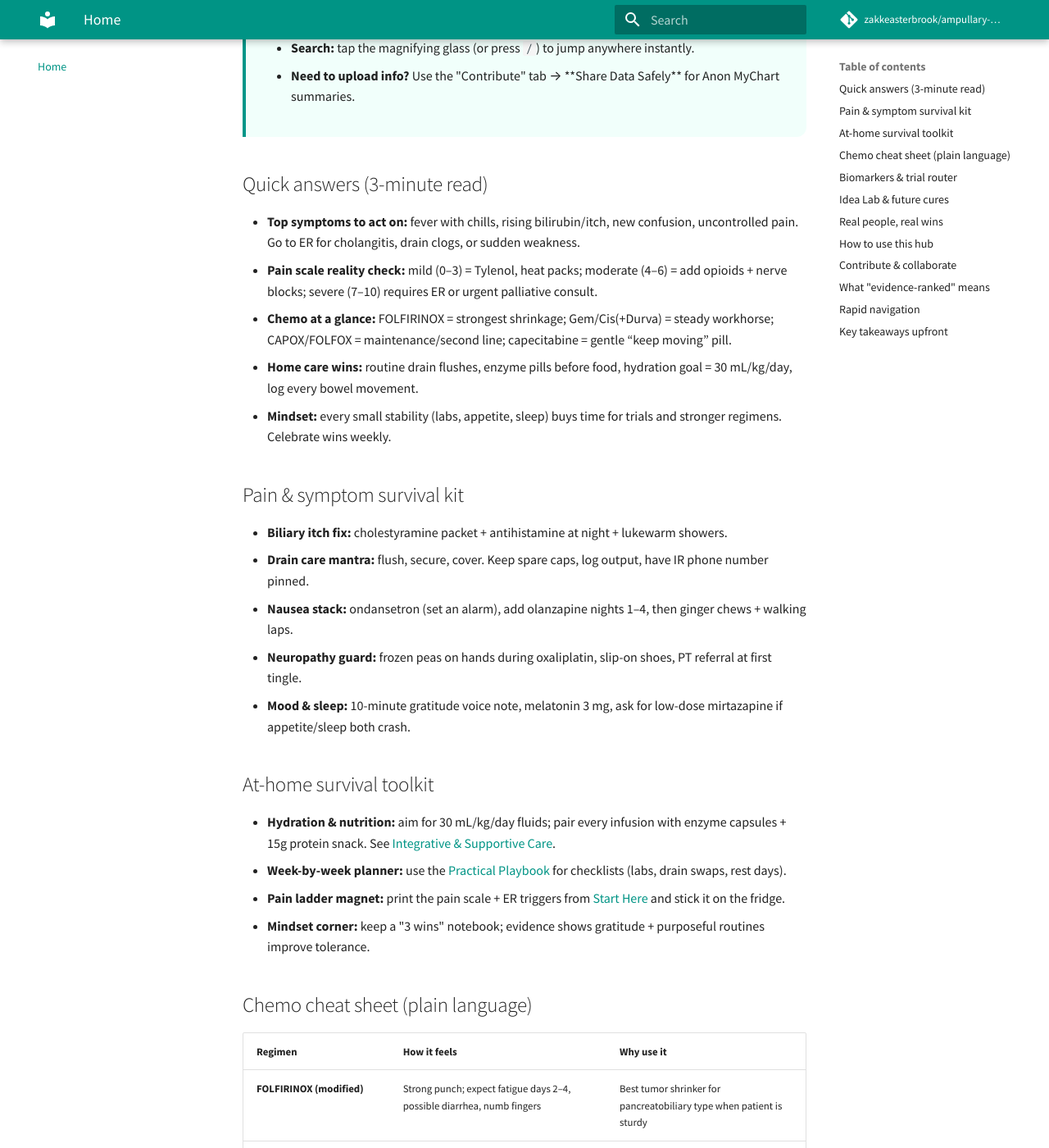
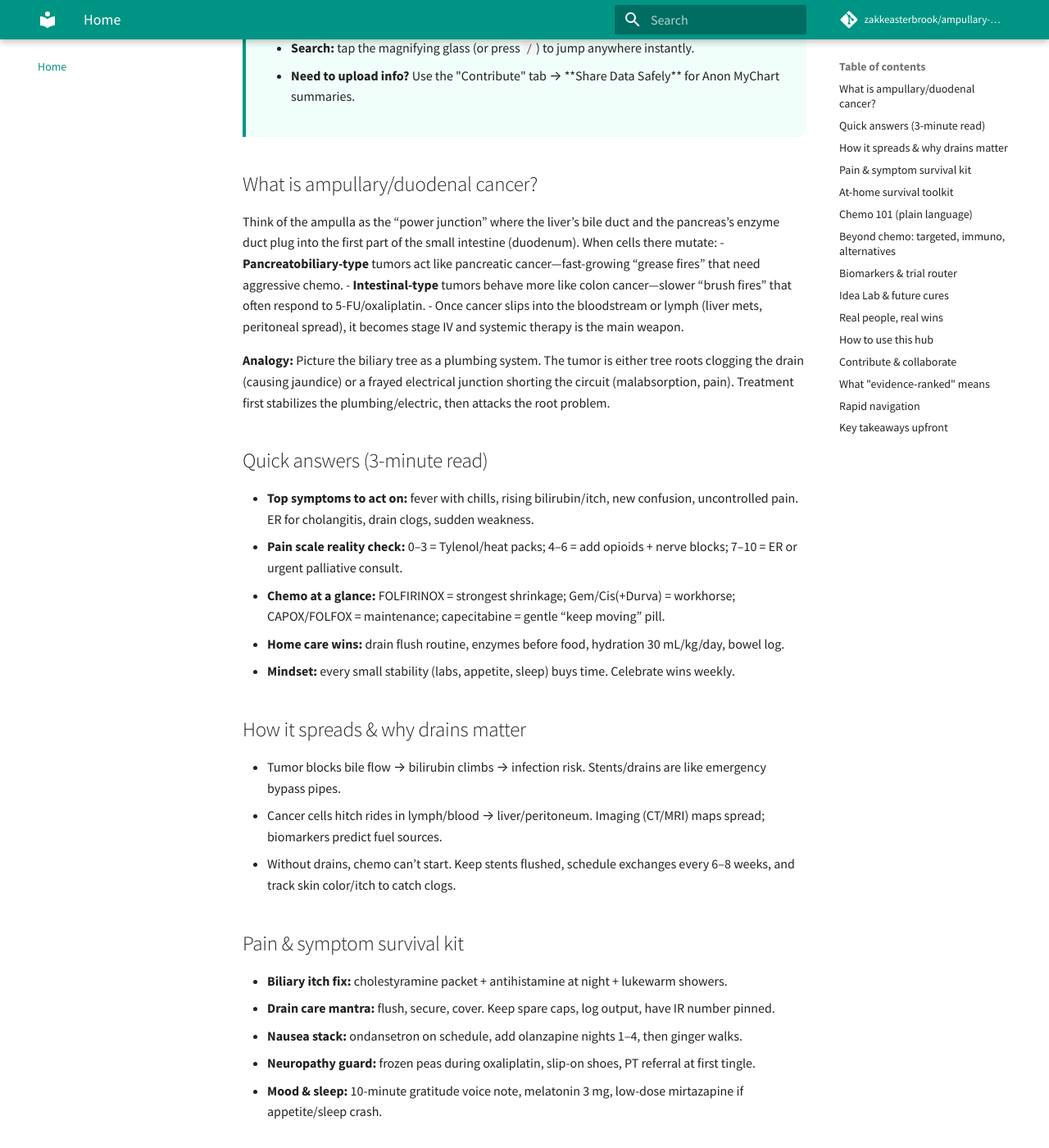
Before and after one commit to zakkeasterbrook/ampullary-duodenal-cancer-research-hub, an MkDocs documentation site: the page built from docs/index.md, in a window 1280 px wide and 1400 px high, scrolled down 1322 px. Shown: the whole window at 82% size. Built offline with MkDocs 1.6.1 and Material for MkDocs 9.7.7, drawn with Linux system fonts in a browser that asks for light colours; comment, search, counter and statistics services are not loaded; some of the changed text lies outside the part shown.

Commit message:
docs: expand homepage explainer for families + experts

```diff
--- a/docs/index.md
+++ b/docs/index.md
@@ -38,50 +38,71 @@
   </ul>
 </div>
 
+## What is ampullary/duodenal cancer?
+
+Think of the ampulla as the “power junction” where the liver’s bile duct and the pancreas’s enzyme duct plug into the first part of the small intestine (duodenum). When cells there mutate:
+- **Pancreatobiliary-type** tumors act like pancreatic cancer—fast-growing “grease fires” that need aggressive chemo.
+- **Intestinal-type** tumors behave more like colon cancer—slower “brush fires” that often respond to 5-FU/oxaliplatin.
+- Once cancer slips into the bloodstream or lymph (liver mets, peritoneal spread), it becomes stage IV and systemic therapy is the main weapon.
+
+**Analogy:** Picture the biliary tree as a plumbing system. The tumor is either tree roots clogging the drain (causing jaundice) or a frayed electrical junction shorting the circuit (malabsorption, pain). Treatment first stabilizes the plumbing/electric, then attacks the root problem.
+
 ## Quick answers (3-minute read)
 
-- **Top symptoms to act on:** fever with chills, rising bilirubin/itch, new confusion, uncontrolled pain. Go to ER for cholangitis, drain clogs, or sudden weakness.
-- **Pain scale reality check:** mild (0–3) = Tylenol, heat packs; moderate (4–6) = add opioids + nerve blocks; severe (7–10) requires ER or urgent palliative consult.
-- **Chemo at a glance:** FOLFIRINOX = strongest shrinkage; Gem/Cis(+Durva) = steady workhorse; CAPOX/FOLFOX = maintenance/second line; capecitabine = gentle “keep moving” pill.
-- **Home care wins:** routine drain flushes, enzyme pills before food, hydration goal = 30 mL/kg/day, log every bowel movement.
-- **Mindset:** every small stability (labs, appetite, sleep) buys time for trials and stronger regimens. Celebrate wins weekly.
+- **Top symptoms to act on:** fever with chills, rising bilirubin/itch, new confusion, uncontrolled pain. ER for cholangitis, drain clogs, sudden weakness.
+- **Pain scale reality check:** 0–3 = Tylenol/heat packs; 4–6 = add opioids + nerve blocks; 7–10 = ER or urgent palliative consult.
+- **Chemo at a glance:** FOLFIRINOX = strongest shrinkage; Gem/Cis(+Durva) = workhorse; CAPOX/FOLFOX = maintenance; capecitabine = gentle “keep moving” pill.
+- **Home care wins:** drain flush routine, enzymes before food, hydration 30 mL/kg/day, bowel log.
+- **Mindset:** every small stability (labs, appetite, sleep) buys time. Celebrate wins weekly.
+
+## How it spreads & why drains matter
+
+- Tumor blocks bile flow → bilirubin climbs → infection risk. Stents/drains are like emergency bypass pipes.
+- Cancer cells hitch rides in lymph/blood → liver/peritoneum. Imaging (CT/MRI) maps spread; biomarkers predict fuel sources.
+- Without drains, chemo can’t start. Keep stents flushed, schedule exchanges every 6–8 weeks, and track skin color/itch to catch clogs.
 
 ## Pain & symptom survival kit
 
 - **Biliary itch fix:** cholestyramine packet + antihistamine at night + lukewarm showers.
-- **Drain care mantra:** flush, secure, cover. Keep spare caps, log output, have IR phone number pinned.
-- **Nausea stack:** ondansetron (set an alarm), add olanzapine nights 1–4, then ginger chews + walking laps.
-- **Neuropathy guard:** frozen peas on hands during oxaliplatin, slip-on shoes, PT referral at first tingle.
-- **Mood & sleep:** 10-minute gratitude voice note, melatonin 3 mg, ask for low-dose mirtazapine if appetite/sleep both crash.
+- **Drain care mantra:** flush, secure, cover. Keep spare caps, log output, have IR number pinned.
+- **Nausea stack:** ondansetron on schedule, add olanzapine nights 1–4, then ginger walks.
+- **Neuropathy guard:** frozen peas during oxaliplatin, slip-on shoes, PT referral at first tingle.
+- **Mood & sleep:** 10-minute gratitude voice note, melatonin 3 mg, low-dose mirtazapine if appetite/sleep crash.
 
 ## At-home survival toolkit
 
-- **Hydration & nutrition:** aim for 30 mL/kg/day fluids; pair every infusion with enzyme capsules + 15g protein snack. See [Integrative & Supportive Care](supportive-care.md).
-- **Week-by-week planner:** use the [Practical Playbook](practical-playbook.md) for checklists (labs, drain swaps, rest days).
-- **Pain ladder magnet:** print the pain scale + ER triggers from [Start Here](start-here.md) and stick it on the fridge.
-- **Mindset corner:** keep a "3 wins" notebook; evidence shows gratitude + purposeful routines improve tolerance.
+- **Hydration & nutrition:** aim for 30 mL/kg/day; pair every meal with enzymes + protein snack (see [Integrative & Supportive Care](supportive-care.md)).
+- **Week-by-week planner:** [Practical Playbook](practical-playbook.md) tracks labs, drain swaps, rest days.
+- **Pain ladder magnet:** print triggers from [Start Here](start-here.md) and stick on fridge.
+- **Mindset corner:** “3 wins” notebook + music you love; resilience improves chemo tolerance.
 
-## Chemo cheat sheet (plain language)
+## Chemo 101 (plain language)
 
-| Regimen | How it feels | Why use it |
-|---------|--------------|------------|
-| **FOLFIRINOX (modified)** | Strong punch; expect fatigue days 2–4, possible diarrhea, numb fingers | Best tumor shrinker for pancreatobiliary type when patient is sturdy |
-| **Gemcitabine + Cisplatin (+Durvalumab)** | Rhythm routine: day 1 & 8 infusions, off week to recover; watch kidneys & hearing | Standard for most biliary cancers; durva adds immune boost |
-| **Gemcitabine + Nab-Paclitaxel** | Similar to pancreatic regimens; neuropathy tends to creep in | Used when cisplatin or irinotecan aren’t options |
-| **CAPOX / FOLFOX** | IV plus oral capecitabine “chemo pills”; hands/feet need extra lotion | Adjuvant after surgery or second-line maintenance |
-| **Capecitabine solo** | Pill only, manageable at home | For frail patients or maintenance between scans |
+| Regimen | How it works (analogy) | How it feels | Why use it |
+|---------|------------------------|--------------|------------|
+| **FOLFIRINOX (modified)** | Multi-tool jackhammer smashing fast cells | Strong punch; fatigue days 2–4, possible diarrhea, numb fingers | Best shrinkage for pancreatobiliary subtype |
+| **Gemcitabine + Cisplatin (+Durvalumab)** | Twin pressure washers plus immune spotlight | Day 1 & 8 infusions, off week to recover; watch kidneys/hearing | Standard biliary regimen; durva adds immune boost |
+| **Gemcitabine + Nab-Paclitaxel** | Sandblaster for stubborn plaques | Similar to pancreatic regimens; neuropathy creeps in | When cisplatin/irinotecan aren’t options |
+| **CAPOX / FOLFOX** | IV primer + oral “paint” sealing leftover cells | Hands/feet need lotion; easier clinic schedule | Adjuvant or second-line maintenance |
+| **Capecitabine solo** | Gentle weatherproof coat | Pill-only, manageable at home | Frail patients or maintenance between scans |
+
+## Beyond chemo: targeted, immuno, alternatives
+
+- **Biomarker playbook:** [Biomarkers & Testing](biomarkers.md) explains HER2, MSI-H, KRAS G12C, BRCA/PALB2, NTRK, FGFR, TMB. Match results to trials via [Clinical Trials](clinical-trials.md).
+- **Immunotherapy:** MSI-H/dMMR or TMB-high tumors often respond to pembrolizumab/dostarlimab; TOPAZ-1 adds durvalumab even to MSI-stable disease.
+- **Alternative toolkit:** Curious about ivermectin, fenbendazole, high-dose vitamin C, mistletoe, HBOT, etc.? Read evidence, risks, and community links at the [Alternative Toolkit](alternative-toolkit.md) before trying anything.
 
 ## Biomarkers & trial router
 
-1. Run the full panel (MMR/MSI, HER2, KRAS, BRCA/PALB2, TMB, NTRK/FGFR) → see [Biomarkers & Testing](biomarkers.md).
-2. Match to trials using the filters + outreach email inside [Clinical Trials](clinical-trials.md).
-3. Log results in the Community Hub so others can see what doors opened.
+1. Run the full panel (MMR/MSI, HER2, KRAS, BRCA/PALB2, TMB, NTRK/FGFR).
+2. Use the filters + outreach scripts in [Clinical Trials](clinical-trials.md) to contact coordinators.
+3. Share outcomes in the Community Hub so others learn fast.
 
 ## Idea Lab & future cures
 
-- Explore emerging combos, AI prompts, and home experiments in the [Future Frontiers](future-frontiers.md) page.
-- Submit anonymized clinic-note digests + scans via [Share Data Safely](share-data.md) so agents can map symptom → intervention → outcome.
-- Request help or co-researchers by opening a “New Topic” issue tagged **Idea Lab**.
+- Explore emerging combos, AI prompts, and home experiments in [Future Frontiers](future-frontiers.md).
+- Submit anonymized clinic-note digests via [Share Data Safely](share-data.md).
+- Request collaborators by opening a “New Topic” issue tagged **Idea Lab**.
 
 ## Real people, real wins
 
```
